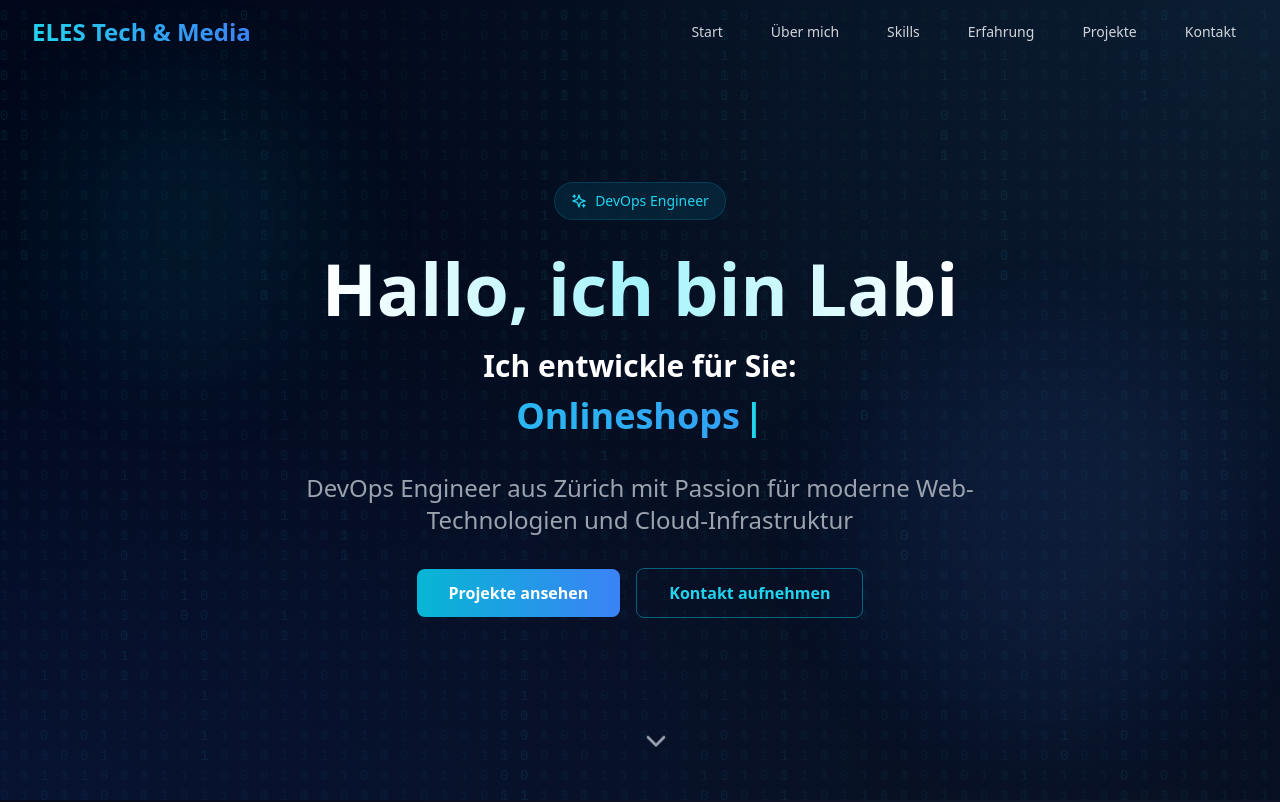
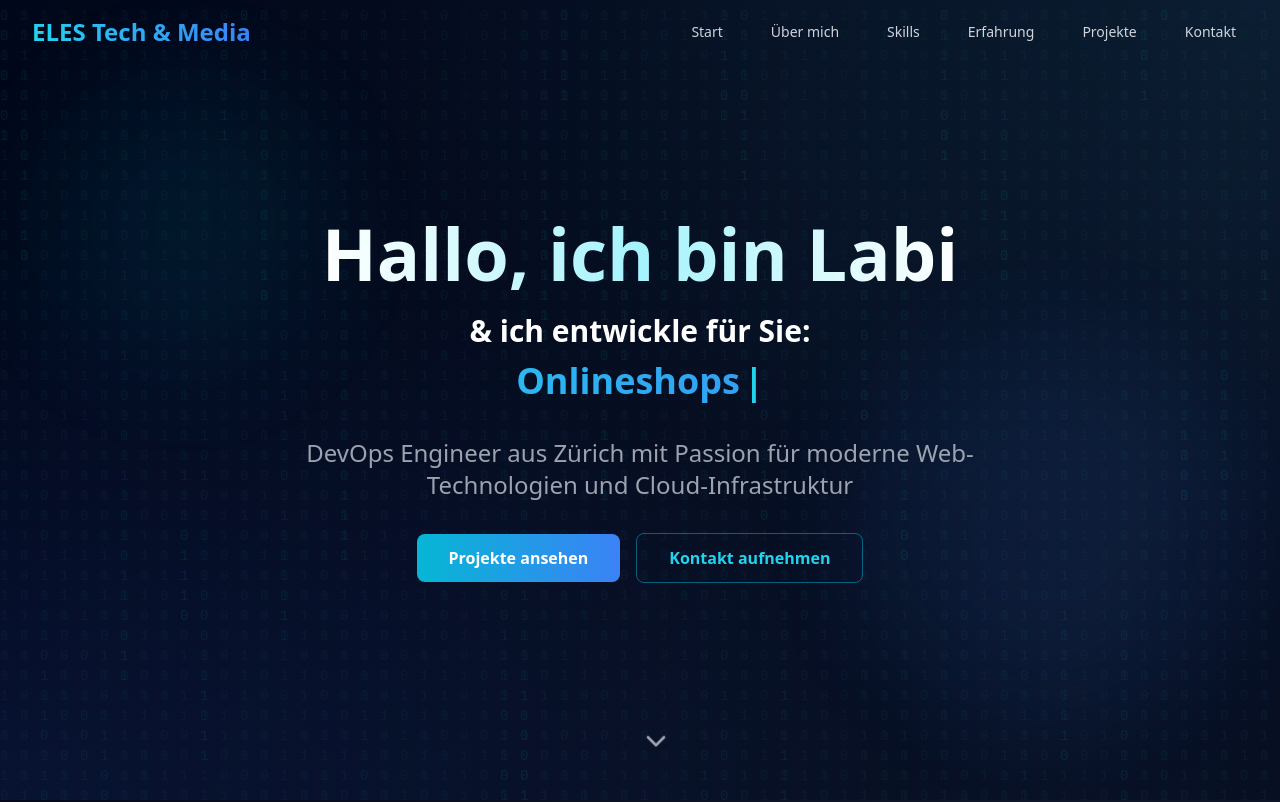
Before and after one commit to notisalomon/portfolio-project, a React (Vite) app: page / in a window 1280 px wide. Shown: the top 802 px of the page. Built offline with nearby package versions, Linux system fonts and the light colour scheme.

Commit message:
Updated Hero.tsx

```diff
--- a/src/components/Hero.tsx
+++ b/src/components/Hero.tsx
@@ -99,11 +99,6 @@ const Hero = () => {
       <div className="absolute bottom-20 right-10 w-96 h-96 bg-blue-500/10 rounded-full blur-3xl animate-pulse delay-700"></div>
 
       <div className="relative z-10 max-w-7xl mx-auto px-4 sm:px-6 lg:px-8 text-center">
-        <div className="inline-flex items-center gap-2 px-4 py-2 bg-cyan-500/10 border border-cyan-500/20 rounded-full mb-8 backdrop-blur-sm">
-          <Sparkles size={16} className="text-cyan-400" />
-          <span className="text-cyan-400 text-sm font-medium">DevOps Engineer</span>
-        </div>
-
         <h1 className="text-5xl md:text-7xl font-bold mb-6">
           <span className="bg-gradient-to-r from-white via-cyan-200 to-white bg-clip-text text-transparent">
             Hallo, ich bin Labi
@@ -112,7 +107,7 @@ const Hero = () => {
 
         <div className="mb-8">
           <p className="text-2xl md:text-3xl font-bold text-white mb-2">
-            Ich entwickle für Sie:
+            & ich entwickle für Sie:
           </p>
           <p className="text-3xl md:text-4xl font-bold bg-gradient-to-r from-cyan-400 to-blue-500 bg-clip-text text-transparent min-h-[3rem] flex items-center justify-center">
             {displayedText}
```
